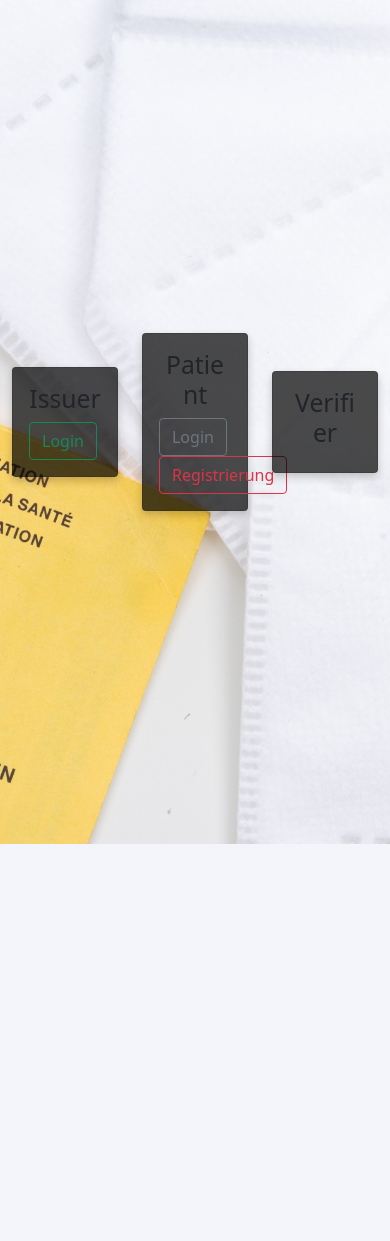
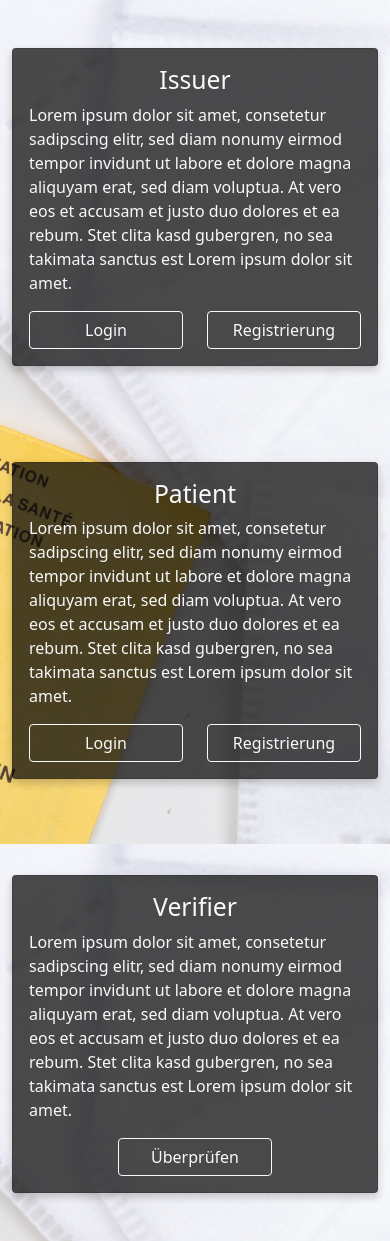
Before and after one commit to ValentinFFM/my.vay, a Flask app: page / in a window 390 px wide. Before the commit the page ends 844 px from the top, so only its background shows below. Run offline with Flask 2, Linux system fonts and the light colour scheme.

Commit message:
Adding responsiveness to the landing page and styling the page as well as adding new content.

```diff
--- a/static/styles.css
+++ b/static/styles.css
@@ -11,6 +11,7 @@ h1{
     border: 1px solid;
 }
 
+@media only screen and (min-width: 992px) {
     .full-screensize{
         position: fixed;
         top: 0;
@@ -18,6 +19,7 @@ h1{
 
         width: 100%;
         height: 100%;
+    }
   }
 
 .bg-login{
--- a/templates/landing.html
+++ b/templates/landing.html
@@ -8,29 +8,58 @@
     <div class="full-screensize bg-login">
         <main role="main" class="container h-100">
             <div class="row align-items-center h-100">
-                <div class="col-4">
-                    <div class="card card-landing">
+                <div class="col-12 col-lg-6 col-xl-4">
+                    <div class="card card-landing my-5">
                         <div class="card-body">
-                            <h2 class="card-title card-title-landing text-center">Issuer</h2>
-                            <a href="#" class="btn btn-outline-success">Login</a>
-
-
+                            <h2 class="card-title card-title-landing text-light text-center">Issuer</h2>
+                            <p class="text-justify text-light">
+                                Lorem ipsum dolor sit amet, consetetur sadipscing elitr, sed diam nonumy eirmod tempor invidunt ut labore et dolore magna aliquyam erat, sed diam voluptua. At vero eos et accusam et justo duo dolores et ea rebum. Stet clita kasd gubergren, no sea takimata sanctus est Lorem ipsum dolor sit amet.
+                            </p>
+                            <div class="row">
+                                <div class="col">
+                                    <a href="#" class="btn col-12 btn-outline-light">Login</a>
+                                </div>
+                                <div class="col">
+                                    <a href="#" class="btn col-12 btn-outline-light">Registrierung</a>
+                                </div>
+                            </div>
                         </div>
                     </div>
                 </div>
-                <div class="col-4">
-                    <div class="card card-landing">
+                <div class="col-12 col-lg-6 col-xl-4">
+                    <div class="card card-landing my-5">
                         <div class="card-body">
-                            <h2 class="card-title card-title-landing text-center">Patient</h2>
-                            <a href="{{ url_for('patient_login') }}" class="btn btn-outline-secondary">Login</a>
-                            <a href="{{ url_for('patient_registration') }}" class="btn btn-outline-danger">Registrierung</a>
+                            <h2 class="card-title card-title-landing text-light text-center">Patient</h2>
+                            <p class="text-justify text-light">
+                                Lorem ipsum dolor sit amet, consetetur sadipscing elitr, sed diam nonumy eirmod tempor invidunt ut labore et dolore magna aliquyam erat, sed diam voluptua. At vero eos et accusam et justo duo dolores et ea rebum. Stet clita kasd gubergren, no sea takimata sanctus est Lorem ipsum dolor sit amet.
+                            </p>
+                            <div class="row">
+                                <div class="col">
+                                    <a href="{{ url_for('patient_login') }}" class="btn col-12 btn-outline-light">Login</a>
+                                </div>
+                                <div class="col">
+                                    <a href="{{ url_for('patient_registration') }}" class="btn col-12 btn-outline-light">Registrierung</a>
+                                </div>
+                            </div>
                         </div>
                     </div>
                 </div>
-                <div class="col-4">
-                    <div class="card card-landing">
+                <div class="col-12 col-lg-6 col-xl-4">
+                    <div class="card card-landing my-5">
                         <div class="card-body">
-                            <h2 class="card-title card-title-landing text-center">Verifier</h2>
+                            <h2 class="card-title card-title-landing text-light text-center">Verifier</h2>
+                            <p class="text-justify text-light">
+                                Lorem ipsum dolor sit amet, consetetur sadipscing elitr, sed diam nonumy eirmod tempor invidunt ut labore et dolore magna aliquyam erat, sed diam voluptua. At vero eos et accusam et justo duo dolores et ea rebum. Stet clita kasd gubergren, no sea takimata sanctus est Lorem ipsum dolor sit amet.
+                            </p>
+                            <div class="row">
+                                <div class="col-3">
+                                </div>
+                                <div class="col-6">
+                                    <a href="#" class="btn col-12 btn-outline-light">Überprüfen</a>
+                                </div>
+                                <div class="col-3">
+                                </div>
+                            </div>
                         </div>
                     </div>
                 </div>
```
Lines whose indentation alone changed are shown as unchanged.
